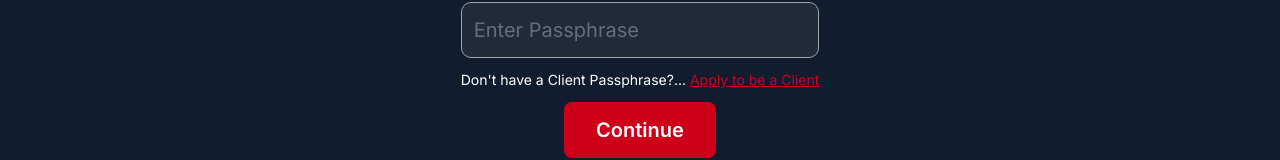
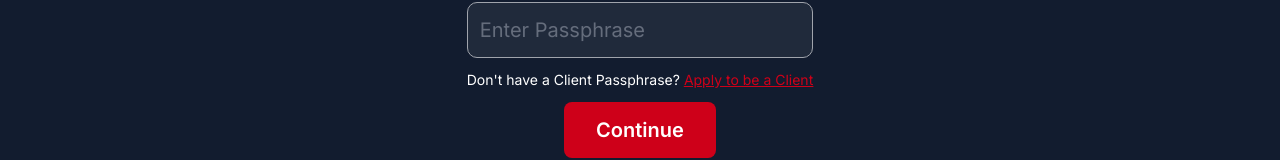
Before and after one commit to mccashland/Xelik-Website, a Next.js app: page /clients/phrase in a window 1280 px wide. Shown: the part 511-671 px from the top of the page. Built offline with nearby package versions, Linux system fonts and the light colour scheme.

Commit message:
remove ...

```diff
--- a/src/components/Phrase/index.tsx
+++ b/src/components/Phrase/index.tsx
@@ -77,7 +77,7 @@ export const Phrase = ({
           <span className="text-[red]">Please enter vaild phrase</span>
         )}
         <p className="text-[#fff] text-sm">
-          Don&apos;t have a {userType} Passphrase?...{" "}
+          Don&apos;t have a {userType} Passphrase?{" "}
           <span className="text-primary underline">
             <Link
               target="_blank"
```
